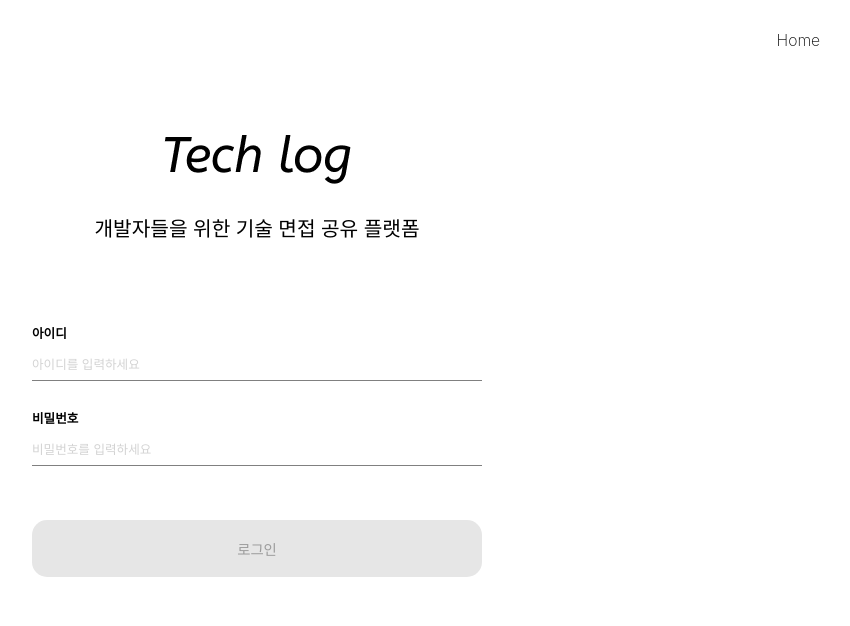
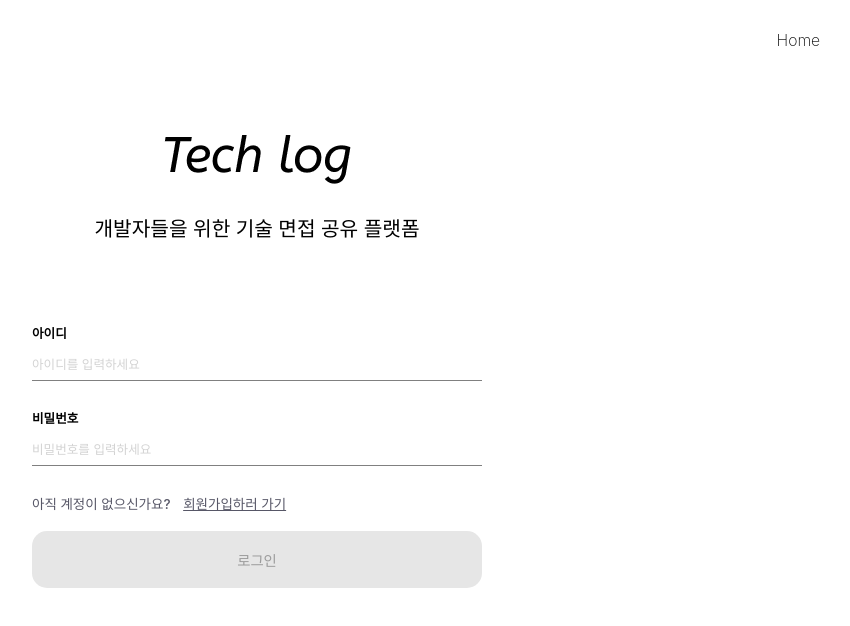
Before and after one commit to prgrms-fe-devcourse/NFE1-1-3-techLog, a React (Create React App) app in the folder frontend/: page / in a window 1280 px wide. Both pictures are taken after a click on the item "LOGIN". Shown: the top 626 px of the page, without its empty margins (383-1233 px from the left). Built offline with nearby package versions, Linux system fonts and the light colour scheme; a web font is replaced by a local one.

Commit message:
feat: 회원가입 경로 구현

```diff
--- a/frontend/src/pages/login/index.styles.ts
+++ b/frontend/src/pages/login/index.styles.ts
@@ -1,13 +1,12 @@
 import styled from 'styled-components';
 
-const Container = styled.div`
+export const Container = styled.div`
   width: 100%;
   gap: 2rem;
   padding: 6rem;
   display: flex;
   flex-direction: column;
   align-items: center;
-  /* border: 10px solid blue; */
   h1 {
     font-size: 5rem;
     font-family: 'ABeeZee', sans-serif;
@@ -18,6 +17,16 @@ const Container = styled.div`
   }
   div {
     padding-bottom: 1rem;
+    font-size: 1.4rem;
+  }
+  p {
+    width: 50rem;
+    color: #575767;
   }
 `;
-export default Container;
+
+export const UnderlinedText = styled.span`
+  text-decoration: underline;
+  cursor: pointer;
+  padding-left: 1rem;
+`;
--- a/frontend/src/pages/login/index.tsx
+++ b/frontend/src/pages/login/index.tsx
@@ -1,9 +1,12 @@
 import React from 'react';
-import Container from './index.styles';
+import { useNavigate } from 'react-router-dom';
+import { Container, UnderlinedText } from './index.styles';
 import InputWithLabel from '../../components/Input';
 import AuthButton from '../../components/Button/AuthButton';
+import PATH from '../../constants/path';
 
 export default function Login() {
+  const navigate = useNavigate();
   return (
     <Container>
       <h1>
@@ -26,7 +29,16 @@ export default function Login() {
         }}
         width="50rem"
       />
-      <div />
+      <p>
+        아직 계정이 없으신가요?{' '}
+        <UnderlinedText
+          onClick={() => {
+            navigate(PATH.SIGNUP);
+          }}
+        >
+          회원가입하러 가기
+        </UnderlinedText>
+      </p>
       <AuthButton
         title="로그인"
         onClick={() => {
```
